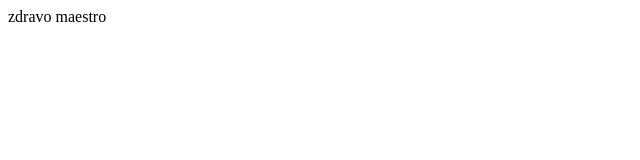
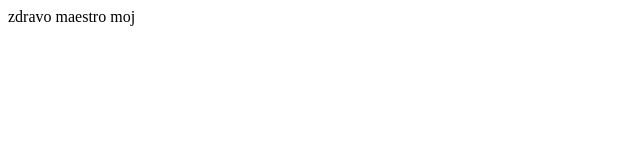
Before and after one commit to dragisam/cursera-test, a plain HTML site: page index.html in a window 1280 px wide. Shown: the full height of the page, 0-640 px from the left. Drawn offline with Linux system fonts and the light colour scheme.

Commit message:
drugi commit

```diff
--- a/index.html
+++ b/index.html
@@ -5,6 +5,6 @@
     <title>coursera</title>
   </head>
   <body>
-    <p1>zdravo maestro</p1>
+    <p1>zdravo maestro moj</p1>
   </body>
 </html>
```
